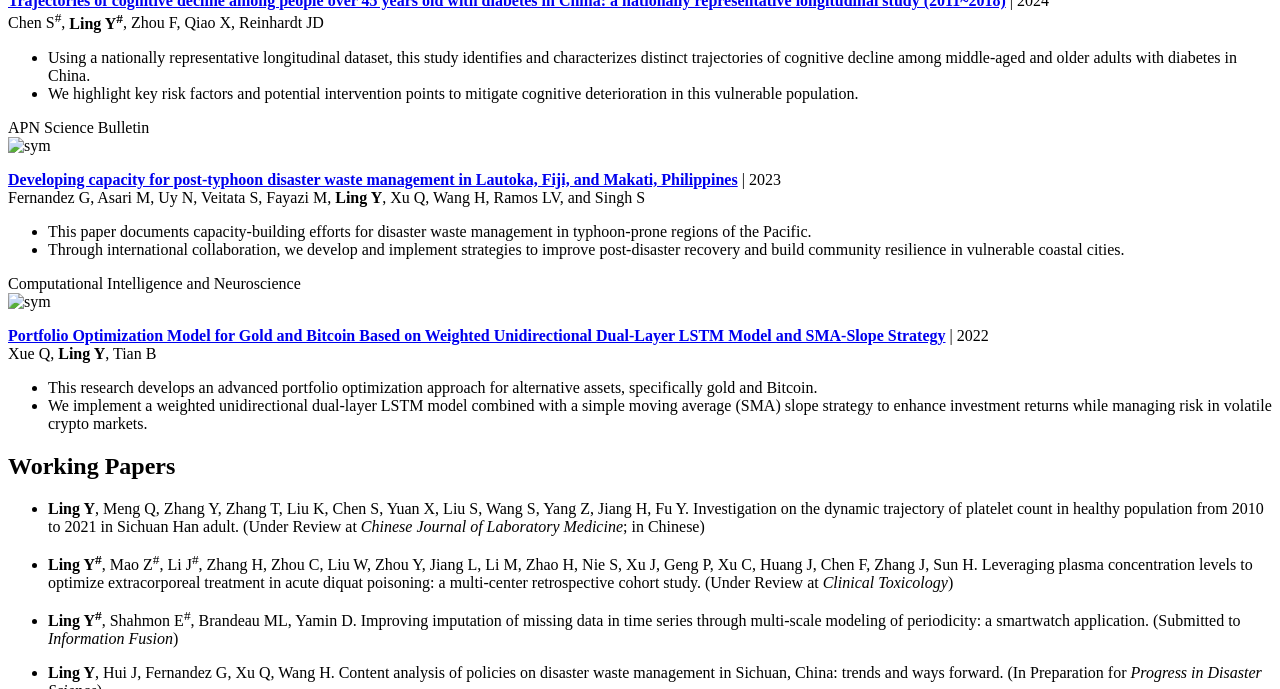
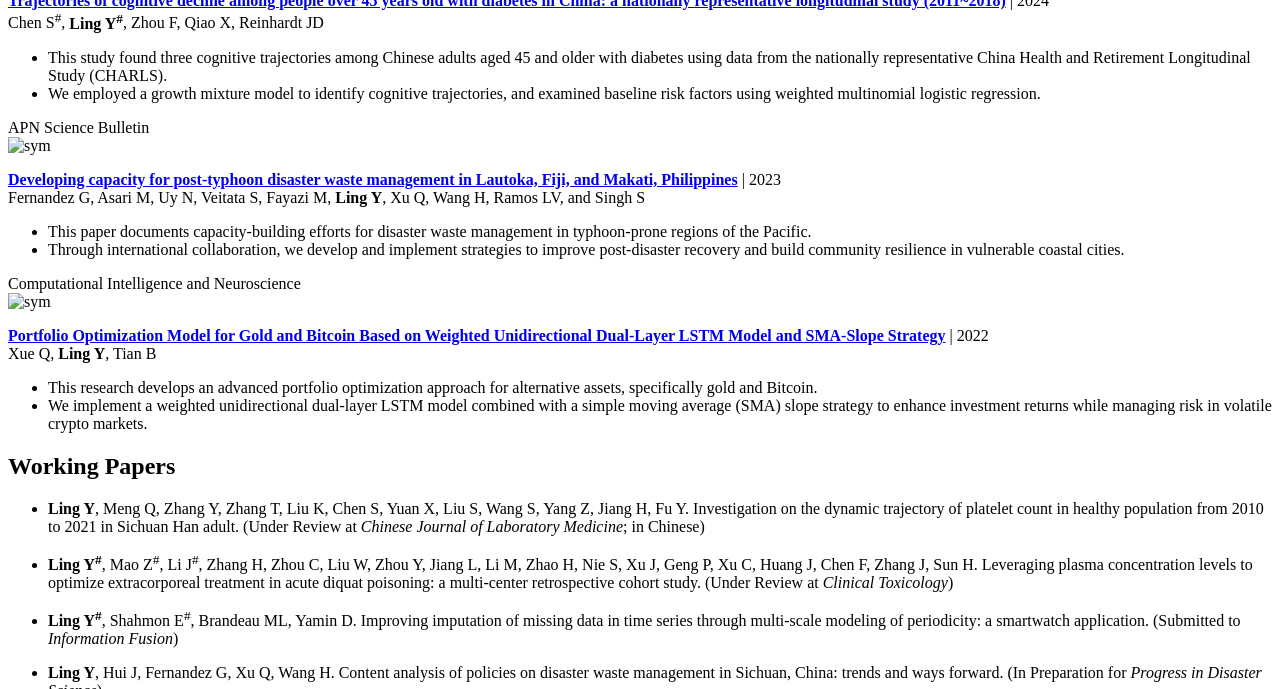
Before and after one commit to yuewei-ling/yuewei-ling.github.io, a Jekyll site: the page built from _pages/includes/pub.md, in a window 1280 px wide and 900 px high, scrolled down 4847 px, cut to the strip 211-900 px from the top of the window. Built offline with Jekyll 4.4.1, drawn with Linux system fonts in a browser that asks for light colours; our own code applies the rules of GitHub Pages for plain Markdown files.

Commit message:
Update pub.md

```diff
--- a/_pages/includes/pub.md
+++ b/_pages/includes/pub.md
@@ -52,8 +52,8 @@ Wang X, Li J, Wei X, Liu S, Li J, Li Y, **Ling Y**, Lu D, Chen J
 
 [**Trajectories of cognitive decline among people over 45 years old with diabetes in China: a nationally representative longitudinal study (2011~2018)**](https://doi.org/10.1371/journal.pone.0299316) | 2024<br/>
 Chen S<sup>#</sup>, **Ling Y<sup>#</sup>**, Zhou F, Qiao X, Reinhardt JD
-- Using a nationally representative longitudinal dataset, this study identifies and characterizes distinct trajectories of cognitive decline among middle-aged and older adults with diabetes in China.
-- We highlight key risk factors and potential intervention points to mitigate cognitive deterioration in this vulnerable population.
+- This study found three cognitive trajectories among Chinese adults aged 45 and older with diabetes using data from the nationally representative China Health and Retirement Longitudinal Study (CHARLS).
+- We employed a growth mixture model to identify cognitive trajectories, and examined baseline risk factors using weighted multinomial logistic regression.
 </div>
 </div>
 
```
